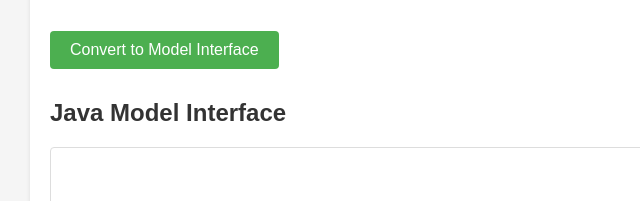
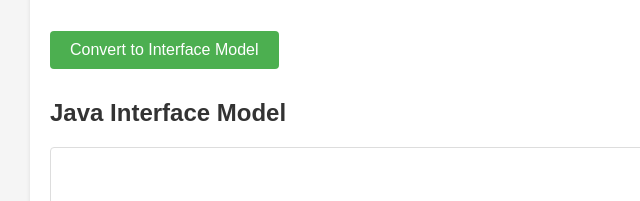
Before and after one commit to Julkar1/FromDtoToModelGetter, a plain HTML site: page index.html in a window 1280 px wide. Shown: the part 345-546 px from the top of the page, 190-830 px from the left. Drawn offline with Linux system fonts and the light colour scheme.

Commit message:
Update index.html
Changed the inaccurate name of "Model Interface" to "Interface Model" for Understanding by the user at a glance

```diff
--- a/index.html
+++ b/index.html
@@ -3,7 +3,7 @@
 <head>
     <meta charset="UTF-8">
     <meta name="viewport" content="width=device-width, initial-scale=1.0">
-    <title>DTO to Model Interface Converter</title>
+    <title>DTO to Interface Model Converter</title>
     <style>
         body {
             font-family: Arial, sans-serif;
@@ -75,10 +75,10 @@
     <h1>Java DTO Fields</h1>
     <textarea id="javaDTO" placeholder="Enter Java DTO fields here (e.g., private Integer id; private Boolean isActive;)..."></textarea>
     <div class="tooltip">
-        <button onclick="convertToModelInterface()">Convert to Model Interface</button>
+        <button onclick="convertToModelInterface()">Convert to Interface Model</button>
         <span class="tooltip-text" id="tooltipText">Copied to clipboard!</span>
     </div>
-    <h2>Java Model Interface</h2>
+    <h2>Java  Interface Model</h2>
     <textarea id="javaModel" readonly></textarea>
 </div>
 <script src="script.js"></script>
```
